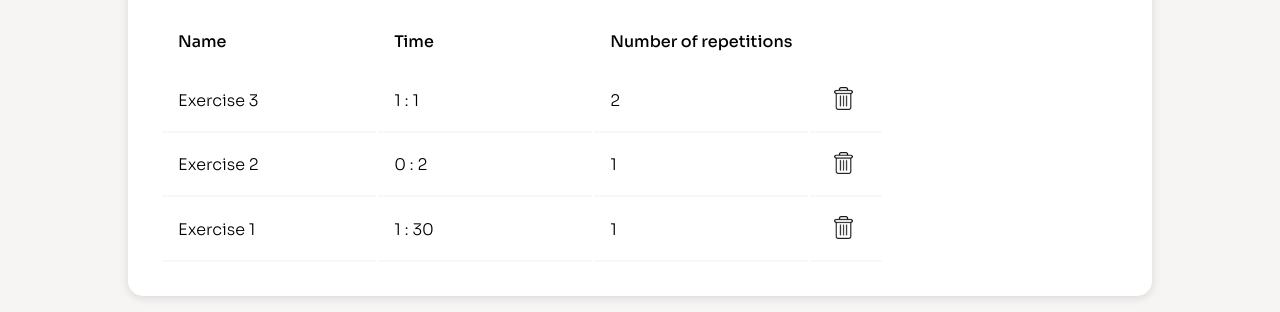
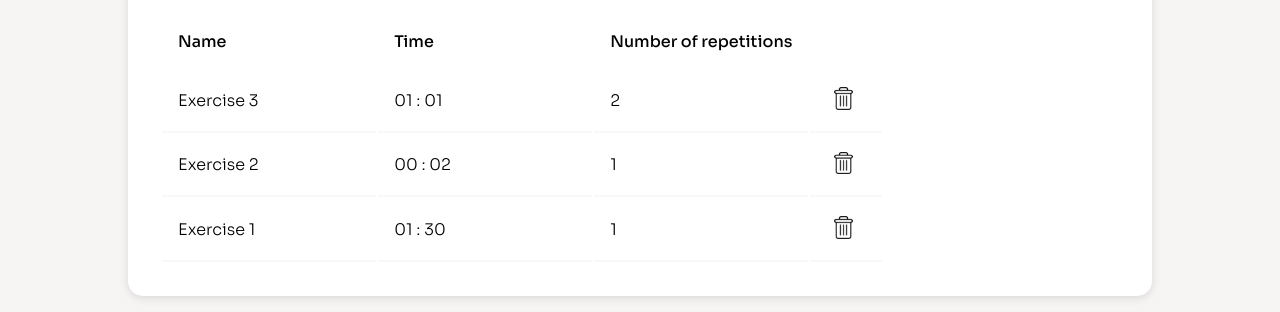
Before and after one commit to macmro7/organizer, a React (Create React App) app: page /manage in a window 1280 px wide. Shown: the part 200-512 px from the top of the page. Built offline with nearby package versions, Linux system fonts and the light colour scheme.

Commit message:
fix time display in the table

```diff
--- a/src/Components/ManageTimers.js
+++ b/src/Components/ManageTimers.js
@@ -35,10 +35,11 @@ function ManageTimers(props) {
     //     </div>
     // )
 
+
     const timersList = props.timers.map((timer) => (
         <tr key={ timer.id }>
             <td>{ timer.name }</td>
-            <td>{ timer.minutes } : { timer.seconds }</td>
+            <td>{ timer.minutes < 10 ? '0' + timer.minutes : timer.minutes } : { timer.seconds < 10 ? '0' + timer.seconds : timer.seconds }</td>
             <td>{ timer.targetRep }</td>
             <td><button className="delete--button" ><img onClick={ props.handleDelete } id={timer.id} src= { trash } /></button></td>
         </tr>
--- a/src/Components/Timer.js
+++ b/src/Components/Timer.js
@@ -5,7 +5,6 @@ import pause from '../img/pause.svg'
 
 function Timer(props) {
     const [seconds, setSeconds] = useState(parseInt(props.seconds) + parseInt(props.minutes) * 60)
-    const [minutes, setMinutes] = useState(props.minutes)
     const [isActive, setIsActive] = useState(false)
 
     function startTimer() {
```
